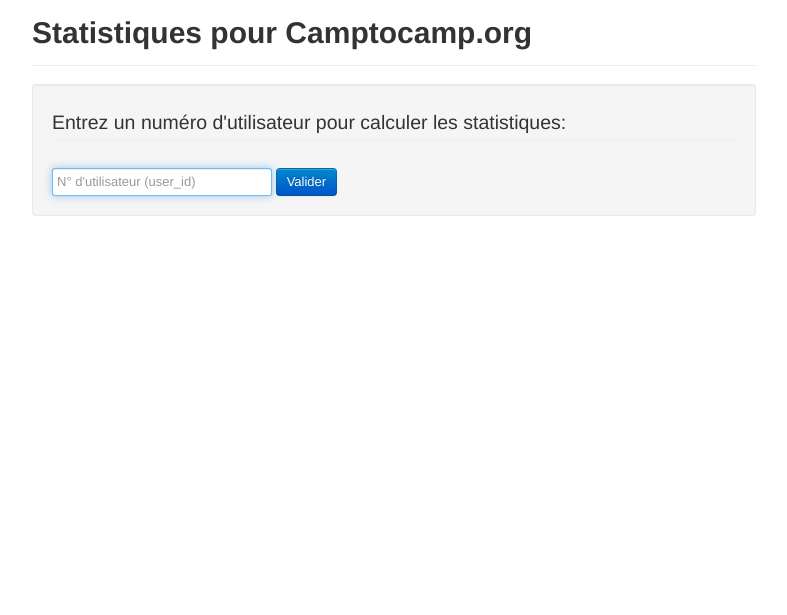
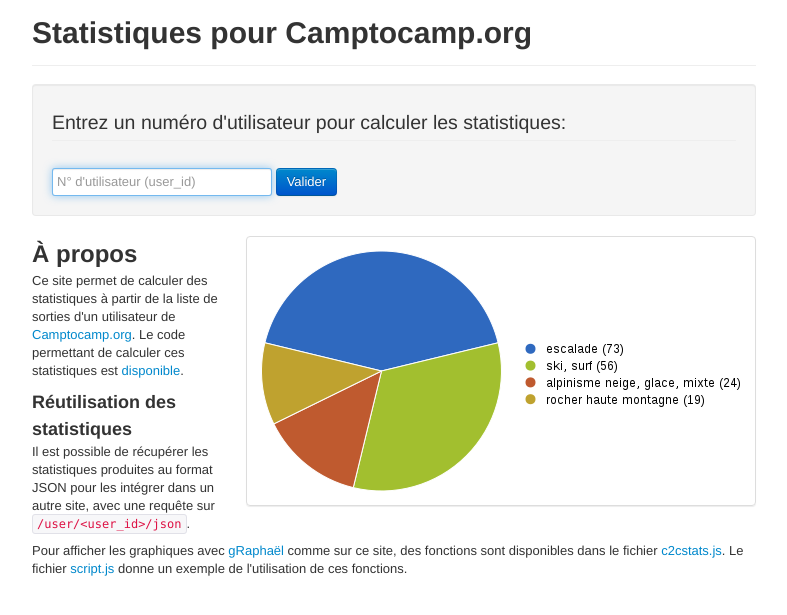
Before and after one commit to c2corg/c2c-stats, a Flask app: page / in a window 1280 px wide. Shown: the top 615 px of the page, without its empty margins (246-1033 px from the left). Run offline with Flask 2, Linux system fonts and the light colour scheme; some libraries are stand-ins or nearby versions.

Commit message:
add some doc on the index page

```diff
--- a/c2cstats/static/css/style.css
+++ b/c2cstats/static/css/style.css
@@ -1,6 +1,9 @@
 @media (min-width: 768px) {
   .container {
     width: 724px;
+  }
+  .thumbnail {
+    float: right;
   }
 }
 
--- a/c2cstats/templates/index.html
+++ b/c2cstats/templates/index.html
@@ -15,6 +15,27 @@
   </form>
 </section>
 
+<section id="about">
+  <div class="thumbnail">
+    <img src="{{ url_for('static', filename='images/screenshot.png') }}" alt="screenshot">
+  </div>
+
+  <h2>À propos</h2>
+  <p>Ce site permet de calculer des statistiques à partir de la liste de sorties d'un
+    utilisateur de <a href="http://www.camptocamp.org/">Camptocamp.org</a>. Le code
+    permettant de calculer ces statistiques est
+    <a href="https://github.com/saimn/c2c-stats">disponible</a>.</p>
+
+  <h3>Réutilisation des statistiques</h3>
+  <p>Il est possible de récupérer les statistiques produites au format JSON pour les
+    intégrer dans un autre site, avec une requête
+    sur <code>/user/&lt;user_id&gt;/json</code>.</p>
+  <p>Pour afficher les graphiques avec <a href="http://g.raphaeljs.com/">gRaphaël</a>
+    comme sur ce site, des fonctions sont disponibles dans le fichier <a href="https://github.com/saimn/c2c-stats/blob/master/c2cstats/static/js/c2cstats.js">c2cstats.js</a>.
+    Le fichier <a href="https://github.com/saimn/c2c-stats/blob/master/c2cstats/static/js/script.js">script.js</a>
+    donne un exemple de l'utilisation de ces fonctions.</p>
+</section>
+
 <script>
   window.onload = function() {
     if (!("autofocus" in document.createElement("input"))) {
```
Also changed, not shown: c2cstats/static/images/screenshot.png (added).
